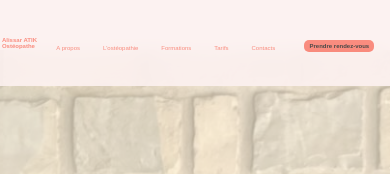
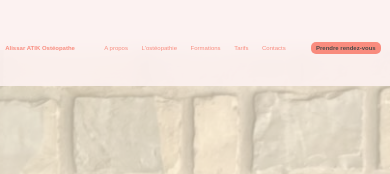
Before and after one commit to FrancoisV34/Alissar-project, a React (Vite) app: page / in a window 390 px wide. Shown: the top 174 px of the page. Built offline with nearby package versions, Linux system fonts and the light colour scheme.

Commit message:
fix (scss) corrected pb on build for rdv docto, some gap (on formation) and header

```diff
--- a/src/Style/BullePEC.scss
+++ b/src/Style/BullePEC.scss
@@ -10,6 +10,7 @@
   @media (max-width: 1000px) {
     flex-direction: column;
     width: 90%;
+    gap: 0;
   }
   .bulle-pec {
     display: flex;
--- a/src/Style/Contacts.scss
+++ b/src/Style/Contacts.scss
@@ -73,6 +73,10 @@
   @media (max-width: 600px) {
     .rdvdocto {
       width: 90%;
+      justify-content: center;
+      display: flex;
+      flex-direction: column;
+      align-items: center;
       a {
         width: 20px;
         height: 20px;
--- a/src/Style/Header.scss
+++ b/src/Style/Header.scss
@@ -8,7 +8,7 @@ header {
   padding: 20px 10vw 20px 10vw;
   margin: 0;
   display: flex;
-  align-items: center;
+  align-items: baseline;
   width: 100%;
   position: fixed;
   gap: 2vw;
@@ -128,12 +128,13 @@ header {
 
     .name {
       font-size: 0.3em;
-      width: 10%;
+      width: 20%;
     }
     .navigation-list {
-      width: 60%;
+      width: 50%;
       .nav-ul {
         justify-content: space-around;
+        gap: 0;
         li {
           a {
             font-size: 0.2em;
@@ -143,7 +144,7 @@ header {
       }
     }
     a {
-      width: 25%;
+      width: 20%;
       text-align: center;
       .contact-button {
         font-size: 0.2em;
--- a/src/Style/Homepage.scss
+++ b/src/Style/Homepage.scss
@@ -287,8 +287,9 @@
     padding-right: 0;
     margin: 0 auto 10px auto;
     width: 90%;
-    gap: 30px;
+    gap: 10px;
     .tarifs {
+      padding: 0;
       width: 100%;
       flex-direction: row;
     }
```
